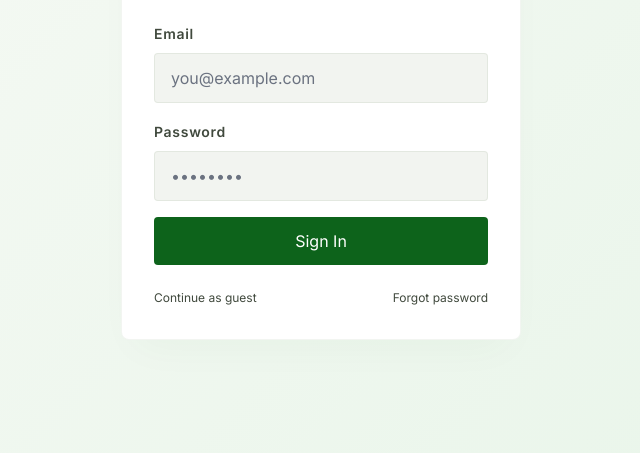
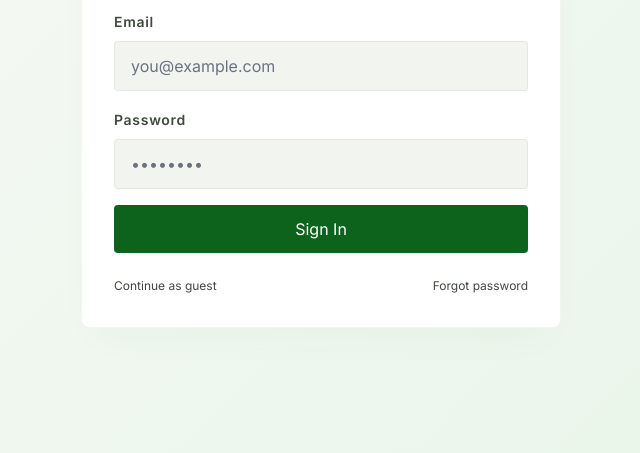
Before and after one commit to ShiverKane/Rook, a plain HTML site: page frontend/pages/signin.html in a window 1280 px wide. Shown: the part 347-800 px from the top of the page, without its empty margins (319-959 px from the left). Drawn offline with nearby package versions, Linux system fonts and the light colour scheme.

Commit message:
style(signin): center form

```diff
--- a/frontend/pages/signin.html
+++ b/frontend/pages/signin.html
@@ -11,8 +11,9 @@
     <link rel="stylesheet" href="https://fonts.googleapis.com/css2?family=Inter:wght@400;500;600;700&family=Newsreader:ital,wght@0,400;0,500;0,600;0,700;1,400&display=swap" />
     <link rel="stylesheet" href="https://fonts.googleapis.com/css2?family=Material+Symbols+Outlined:wght,FILL@100..700,0..1&display=swap" />
   </head>
-  <body class="soft-sage-bg min-h-screen flex items-center justify-center font-body-md text-on-surface">
-    <main class="w-full max-w-[480px] px-margin-page py-stack-lg">
+  <body class="soft-sage-bg min-h-screen font-body-md text-on-surface">
+    <main class="min-h-screen flex items-center justify-center px-margin-page py-stack-lg">
+      <div class="w-full max-w-[480px]">
         <div class="text-center mb-stack-lg">
           <a class="font-display-lg text-primary mb-2 block" href="./home.html">Curated Sanctuary</a>
           <p class="font-body-md text-on-surface-variant italic">Restoring the tactile legacy of literature.</p>
@@ -41,6 +42,7 @@
             </div>
           </div>
         </div>
+      </div>
     </main>
     <script type="module" src="../assets/js/pages/signin.js"></script>
   </body>
```
Lines whose indentation alone changed are shown as unchanged.
